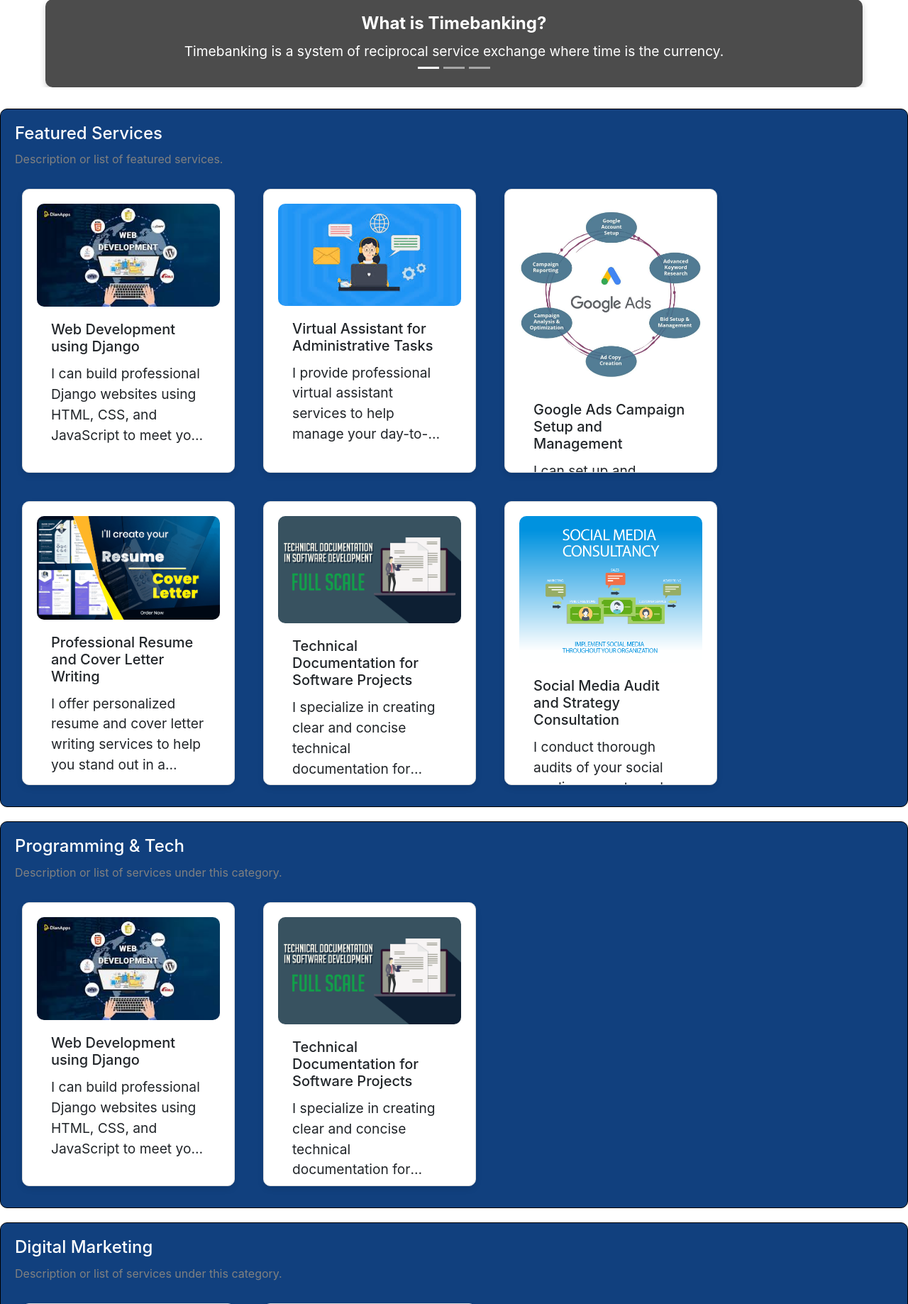
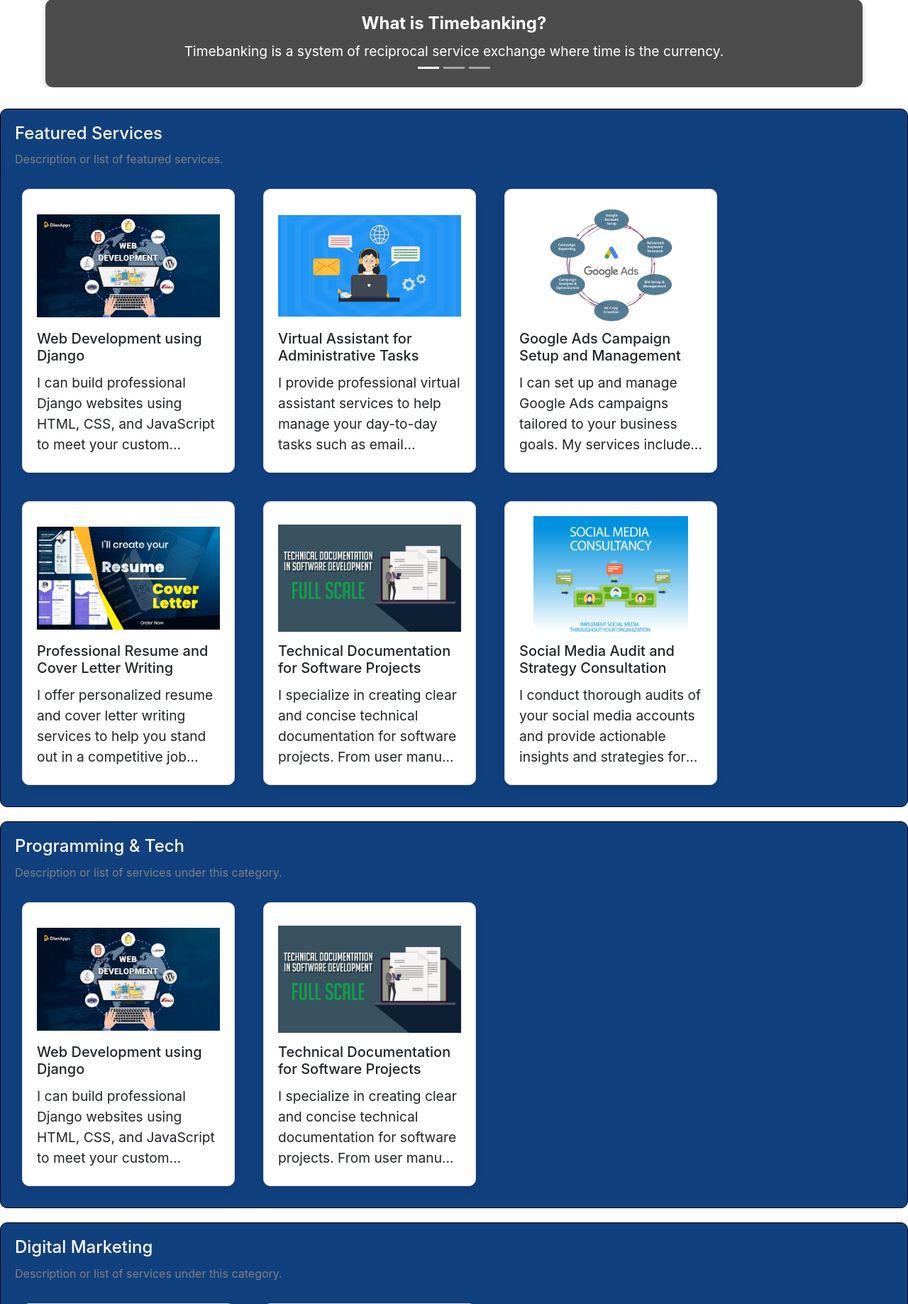
Before and after one commit to Nidhushan/TimeBanking, a Django app: page / in a window 1280 px wide. Shown: the part 639-2476 px from the top of the page at 71% size. Run offline with Django 5.2, Linux system fonts and the light colour scheme; data comes from the database, SQL or seed files in the repository; some libraries are stand-ins or nearby versions.

Commit message:
Update image size

```diff
--- a/Time_Banking/Time_Banking/static/css/style.css
+++ b/Time_Banking/Time_Banking/static/css/style.css
@@ -203,14 +203,20 @@ input.form-control {
 /* Ensure card image fits within the set dimensions */
 .card-img-top {
     width: 100%;
-    height: auto;
+    height: 200px; /* Set the desired fixed height */
+    object-fit: cover; /* Ensures the image scales to fit the container without distortion */
     border-radius: 10px;
 }
 
 .card img {
     width: 100%;
-    height: auto;
+    height: 175px; /* Set the desired fixed height */
+    object-fit: contain; /* Ensures the image scales to fit the container without distortion */
     border-radius: 10px;
+}
+
+.card-body {
+    padding: 3px 0px 0px 0px;
 }
 
 
```
